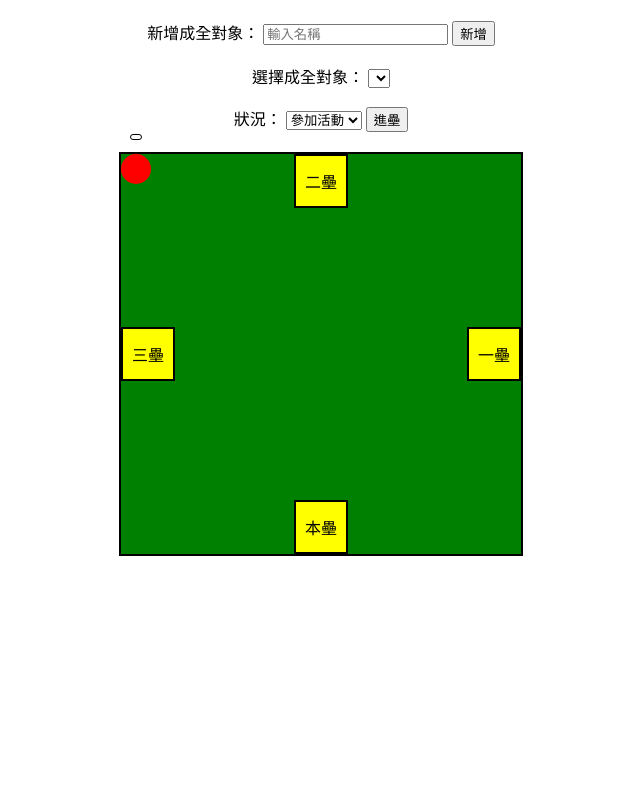
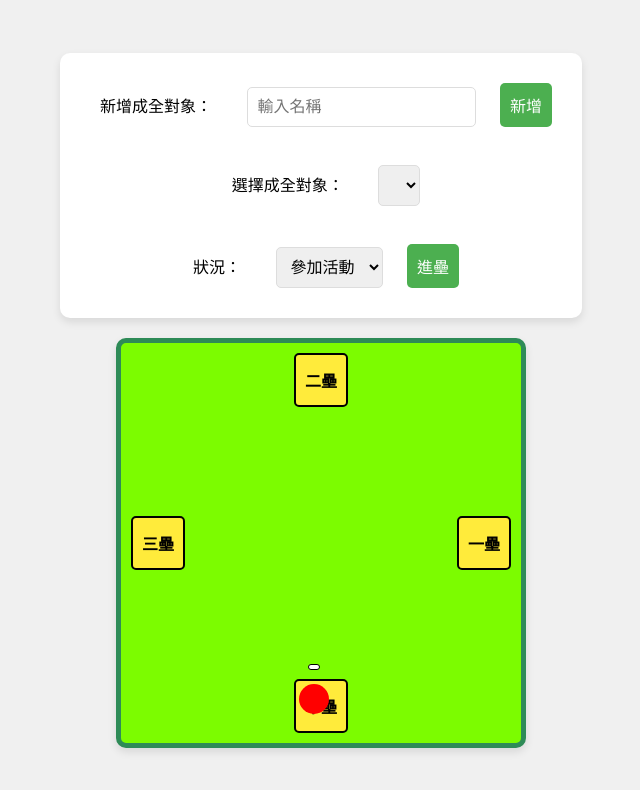
Before and after one commit to yongliancai/savepeople, a plain HTML site: page index.html in a window 1280 px wide. Shown: the whole page, without its empty margins (319-959 px from the left). Drawn offline with Linux system fonts and the light colour scheme.

Commit message:
Update index.html

```diff
--- a/index.html
+++ b/index.html
@@ -5,28 +5,43 @@
     <meta name="viewport" content="width=device-width, initial-scale=1.0">
     <title>統計人才</title>
     <style>
+        body {
+            font-family: 'Arial', sans-serif;
+            background-color: #f0f0f0;
+            margin: 0;
+            padding: 0;
+            display: flex;
+            flex-direction: column;
+            align-items: center;
+            justify-content: center;
+            height: 100vh;
+        }
         .baseball-field {
             position: relative;
             width: 400px;
             height: 400px;
-            background-color: green;
-            border: 2px solid #000;
-            margin: 20px auto;
+            background-color: #7cfc00;
+            border: 5px solid #2e8b57;
+            border-radius: 10px;
+            box-shadow: 0 4px 8px rgba(0, 0, 0, 0.1);
+            margin-bottom: 20px;
         }
         .base {
             position: absolute;
             width: 50px;
             height: 50px;
-            background-color: yellow;
-            border: 2px solid black;
+            background-color: #ffeb3b;
+            border: 2px solid #000;
+            border-radius: 5px;
             display: flex;
             align-items: center;
             justify-content: center;
+            font-weight: bold;
         }
-        .base#home { bottom: 0; left: 50%; transform: translateX(-50%); }
-        .base#first { bottom: 50%; right: 0; transform: translateY(50%); }
-        .base#second { top: 0; left: 50%; transform: translateX(-50%); }
-        .base#third { bottom: 50%; left: 0; transform: translateY(50%); }
+        .base#home { bottom: 10px; left: 50%; transform: translateX(-50%); }
+        .base#first { bottom: 50%; right: 10px; transform: translateY(50%); }
+        .base#second { top: 10px; left: 50%; transform: translateX(-50%); }
+        .base#third { bottom: 50%; left: 10px; transform: translateY(50%); }
         .player {
             position: absolute;
             width: 30px;
@@ -34,10 +49,38 @@
             background-color: red;
             border-radius: 50%;
             transition: all 0.5s;
+            display: flex;
+            align-items: center;
+            justify-content: center;
+            color: white;
+            font-weight: bold;
         }
         .control-panel {
             text-align: center;
             margin: 20px;
+            background-color: #ffffff;
+            padding: 20px;
+            border-radius: 10px;
+            box-shadow: 0 4px 8px rgba(0, 0, 0, 0.1);
+        }
+        .control-panel label, .control-panel select, .control-panel input, .control-panel button {
+            margin: 10px;
+            padding: 10px;
+            font-size: 16px;
+        }
+        .control-panel input, .control-panel select {
+            border: 1px solid #ddd;
+            border-radius: 5px;
+        }
+        .control-panel button {
+            background-color: #4caf50;
+            color: white;
+            border: none;
+            border-radius: 5px;
+            cursor: pointer;
+        }
+        .control-panel button:hover {
+            background-color: #45a049;
         }
         .player-name {
             position: absolute;
@@ -79,7 +122,7 @@
         </div>
     </div>
     <script>
-        let playerPosition = -1;
+        let playerPosition = 0;
         const bases = ["home", "first", "second", "third"];
         const player = document.getElementById("player");
         const playerNameDisplay = document.getElementById("playerName");
@@ -138,6 +181,9 @@
             const selectedOption = this.options[this.selectedIndex];
             setPlayerName(selectedOption.value);
         });
+
+        // Initial player position
+        resetPlayerPosition();
     </script>
 </body>
 </html>
```
